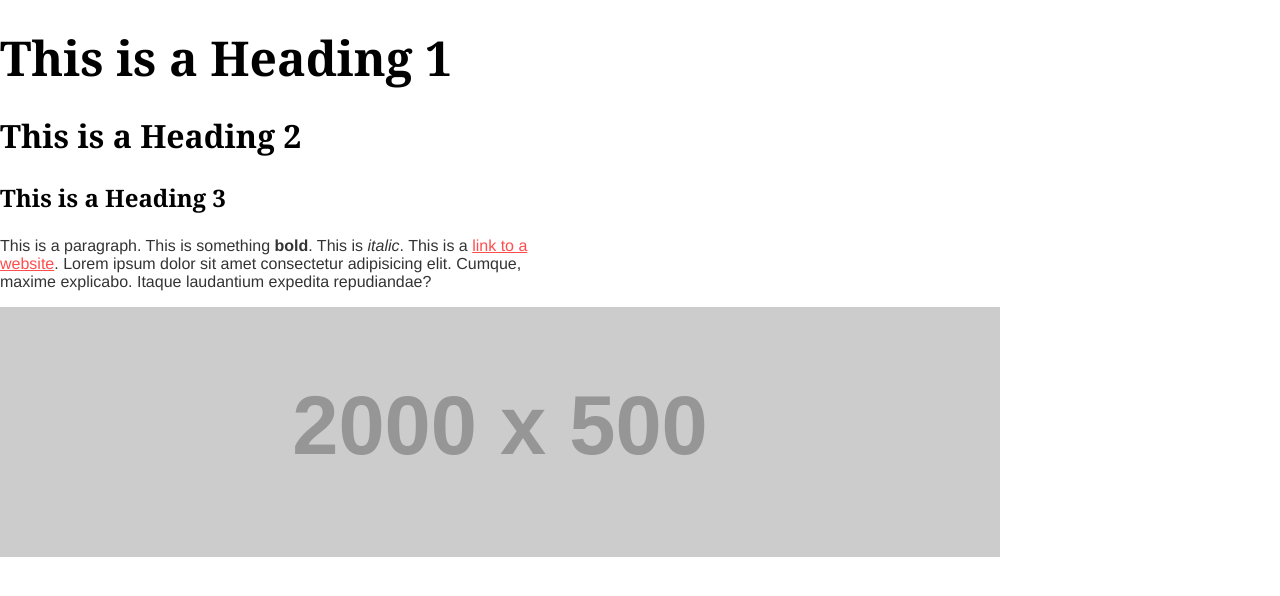
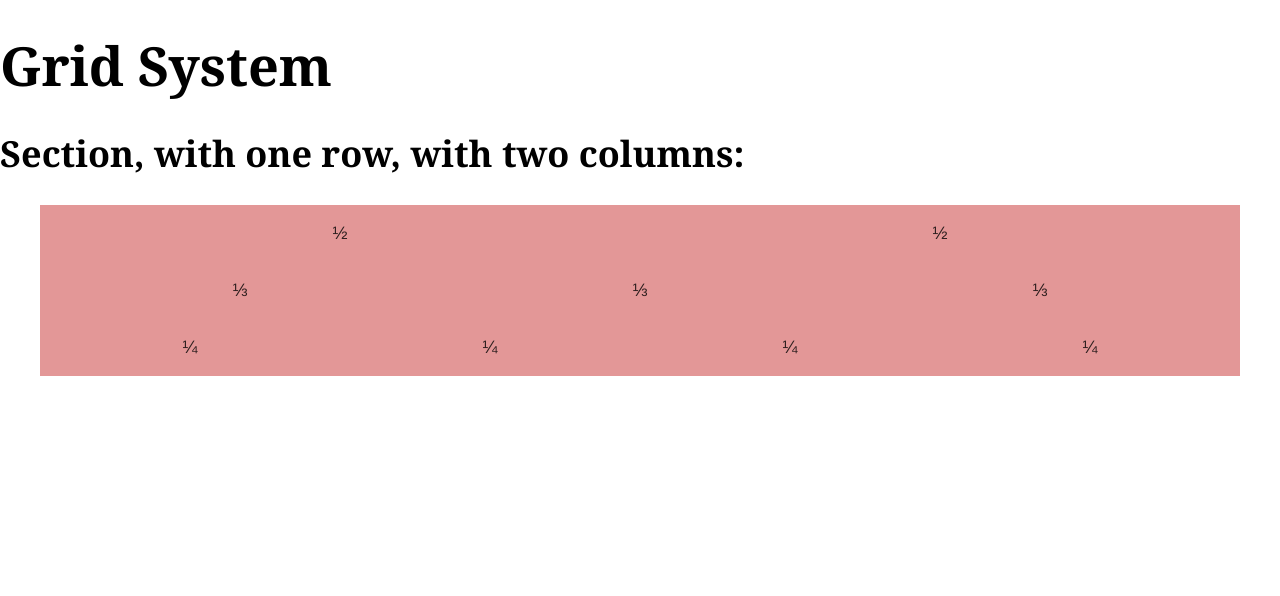
Before and after one commit to amysy07/simplebase, a plain HTML site: page index.html in a window 1280 px wide. Drawn offline with Linux system fonts and the light colour scheme; placeholder pictures from the web are drawn by us.

Commit message:
updated grid

```diff
--- a/css/style.css
+++ b/css/style.css
@@ -8,7 +8,10 @@
     # GLOBAL MEDIA
 
 
-
+# LAYOUT
+    # MEDIA QUERIES / BREAKPOINT
+    # CONTAINER
+    # GRID
 
 
 
@@ -107,3 +110,69 @@ img {
     max-width: 100%;
     height: auto;
 }
+
+/* LAYOUT */
+
+/* RESPONSIVE TYPOGRAPHY VIA MEDIA QUERIES */
+
+/* SMALL SCREENS (Mobile < 768px) */
+
+body {
+    font-size: 87.5%;
+}
+
+/* MEDIUM SCREENS (Tablets < 1200px) */
+
+@media (min-width: 768px) {
+    body {
+    font-size: 100%;
+    }
+}
+
+/* LARGE SCREENS (Laptops & Desktops > 1200px) */
+
+@media (min-width: 1200px) {
+    body {
+    font-size: 112.5%;
+    }
+}
+
+/* CONTAINER */
+
+.container {
+    max-width: 1200px;
+    margin-left: auto;
+    margin-right: auto;
+}
+
+/* GRID */
+
+@media (min-width: 768px) {
+.row {
+
+    display: grid;
+    grid-template-columns: repeat(12, 1fr);
+}
+
+.one-half {
+    grid-column: span 6 / span 6;
+}
+.one-third {
+    grid-column: span 4 / span 4;
+}
+.two-thirds {
+    grid-column: span 8 / span 8;
+}
+.one-fourth {
+    grid-column: span 3 / span 3;
+}
+.three-fourths {
+    grid-column: span 9 / span 9;
+}
+}
+
+.demo  > * {
+    background-color: #e39797;
+    padding: 1em;
+    text-align: center;
+}
--- a/index.html
+++ b/index.html
@@ -11,21 +11,48 @@
 </head>
 
 <body>
-    <h1>
-        This is a Heading 1
-    </h1>
-    <h2>
-        This is a Heading 2
-    </h2>
-    <h3>
-        This is a Heading 3
-    </h3>
-    <p>This is a paragraph. This is something <strong>bold</strong>. This is <em>italic</em>. This is a <a href="#">link
-            to a website</a>. Lorem ipsum dolor sit amet consectetur adipisicing elit. Cumque, maxime
-        explicabo. Itaque laudantium expedita
-        repudiandae?</p>
+    <h1>Grid System</h1>
+    <h2>Section, with one row, with two columns:</h2>
 
-    <img src="https://via.placeholder.com/2000x500" alt="Placeholder image" width="1000" height="150">
+    <section>
+        <div class="container">
+            <div class="row demo">
+                <div class="one-half">
+                    &frac12;
+                </div>
+                <div class="one-half">
+                    &frac12;
+                </div>
+            </div>
+            <div class="row demo">
+                <div class="one-third">
+                    &frac13;
+                </div>
+                <div class="one-third">
+                    &frac13;
+                </div>
+                <div class="one-third">
+                    &frac13;
+                </div>
+            </div>
+            <div class="row demo">
+                <div class="one-fourth">
+                    &frac14;
+                </div>
+                <div class="one-fourth">
+                    &frac14;
+                </div>
+                <div class="one-fourth">
+                    &frac14;
+                </div>
+                <div class="one-fourth">
+                    &frac14;
+                </div>
+            </div>
+
+        </div>
+    </section>
+
 </body>
 
 </html>
```
